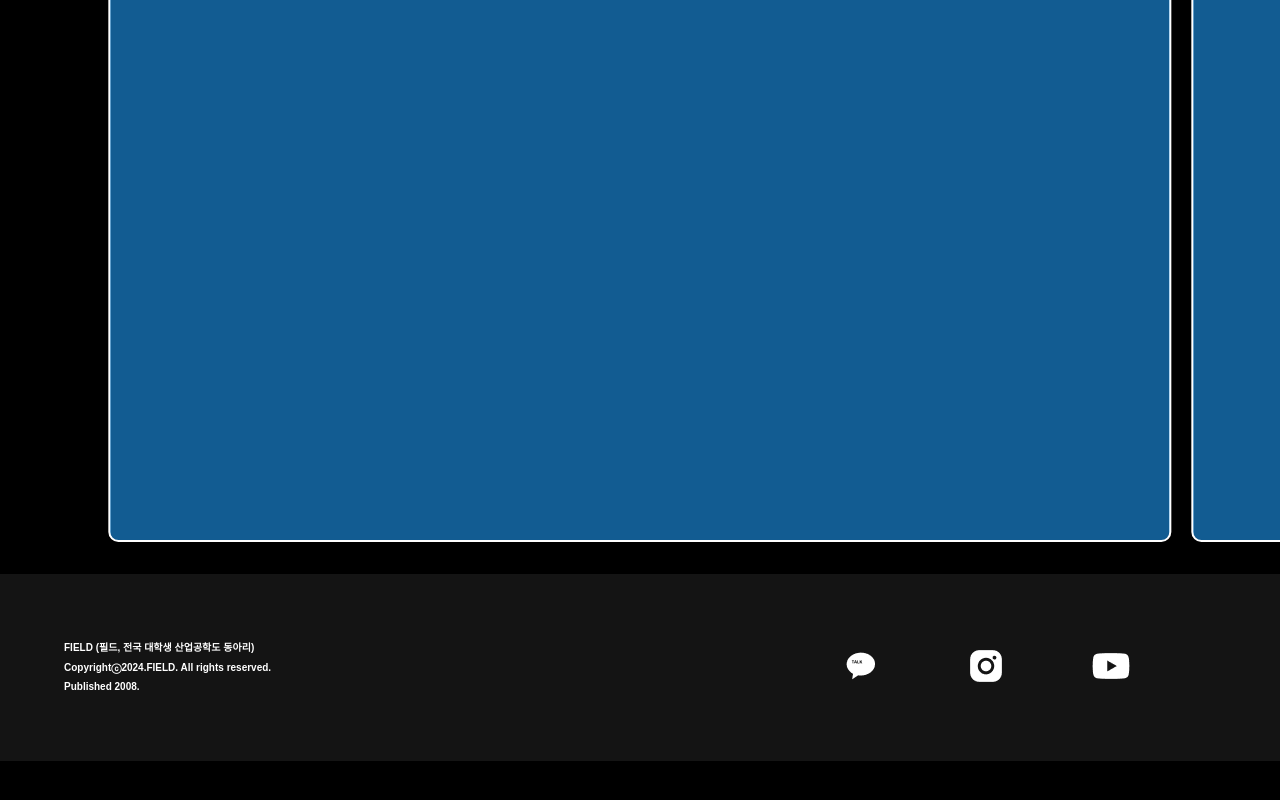
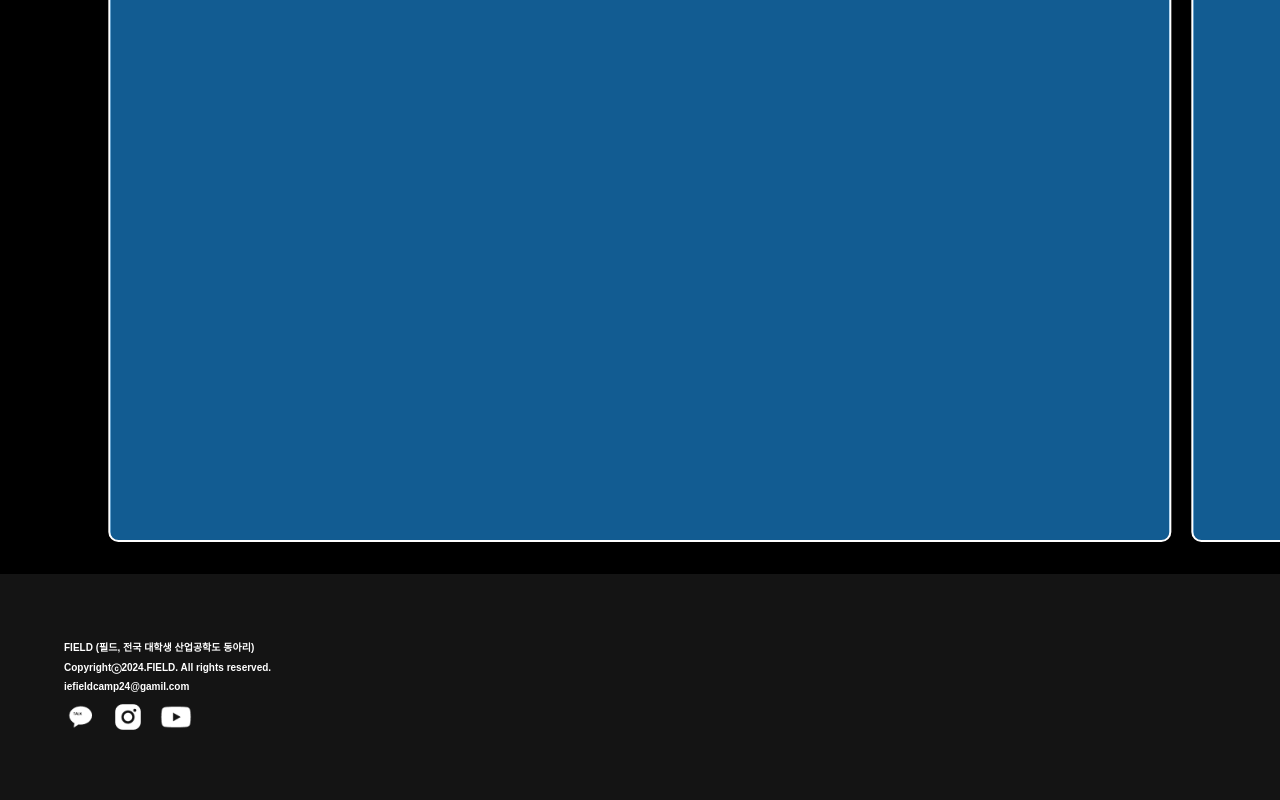
Before and after one commit to bobob0311/Field_website, a React (Vite) app: page / in a window 1280 px wide. Shown: the part 7806-8606 px from the top of the page. Before the commit the page ends 8567 px from the top, so only its background shows below. Built offline with nearby package versions, Linux system fonts and the light colour scheme; a web font is replaced by a local one.

Commit message:
:sparkles: Footer 이메일 추가
footer 이메일 추가

```diff
--- a/src/layout/Footer/Footer.jsx
+++ b/src/layout/Footer/Footer.jsx
@@ -1,8 +1,9 @@
 import styled from 'styled-components';
+import theme from '../../theme';
 
 const FooterArea = styled.footer`
   display: flex;
-  justify-content: space-between;
+  flex-direction: column;
   margin: 1rem 0 0 0;
   width: 90%;
   background: #141414;
@@ -16,23 +17,31 @@ const FooterContent = styled.span`
 `;
 
 const FooterImg = styled.img`
-  width: 2.5rem;
-  height: 2.5rem;
+  width: 2rem;
+  height: 2rem;
 `;
 
 const ContentWrapper = styled.p`
   display: flex;
   flex-direction: column;
+  margin: 0 0 0.5rem 0;
 `;
 
 const ImgWrapper = styled.div`
   display: flex;
-  align-items: center;
-  width: 40%;
-  justify-content: space-evenly;
+  width: 30rem;
 `;
 
-const ImgLink = styled.a``;
+const ImgLink = styled.a`
+  margin: 0 1rem 0 0;
+`;
+
+const AddressLink = styled.a`
+  text-decoration: none;
+  color: ${theme.colors.white};
+  font-size: 0.625rem;
+  font-weight: 600;
+`;
 
 export default function Footer() {
   return (
@@ -40,7 +49,9 @@ export default function Footer() {
       <ContentWrapper>
         <FooterContent>FIELD (필드, 전국 대학생 산업공학도 동아리)</FooterContent>
         <FooterContent>Copyrightⓒ2024.FIELD. All rights reserved.</FooterContent>
-        <FooterContent> Published 2008.</FooterContent>
+        <address>
+          <AddressLink href='iefieldcamp24@gamil.com'>iefieldcamp24@gamil.com</AddressLink>
+        </address>
       </ContentWrapper>
       <ImgWrapper>
         <ImgLink href='/contact'>
```
